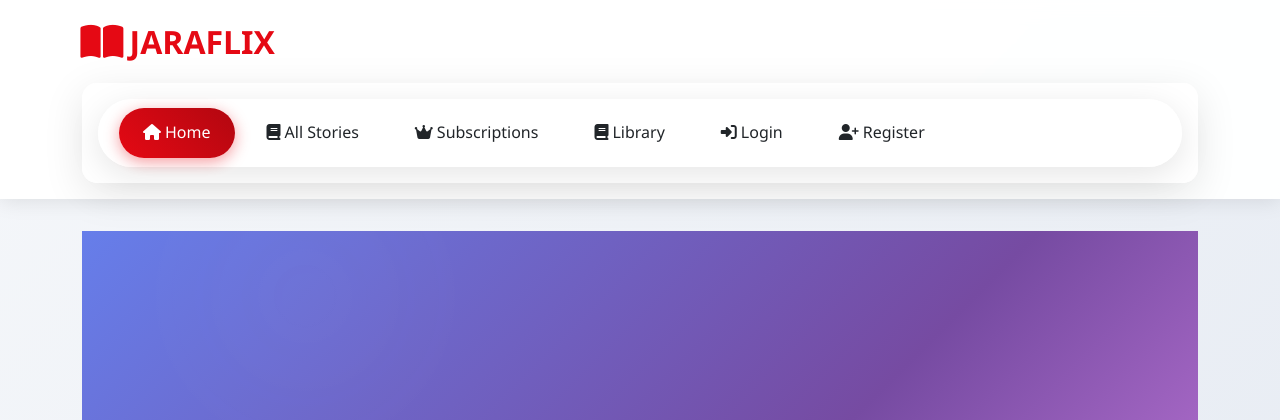
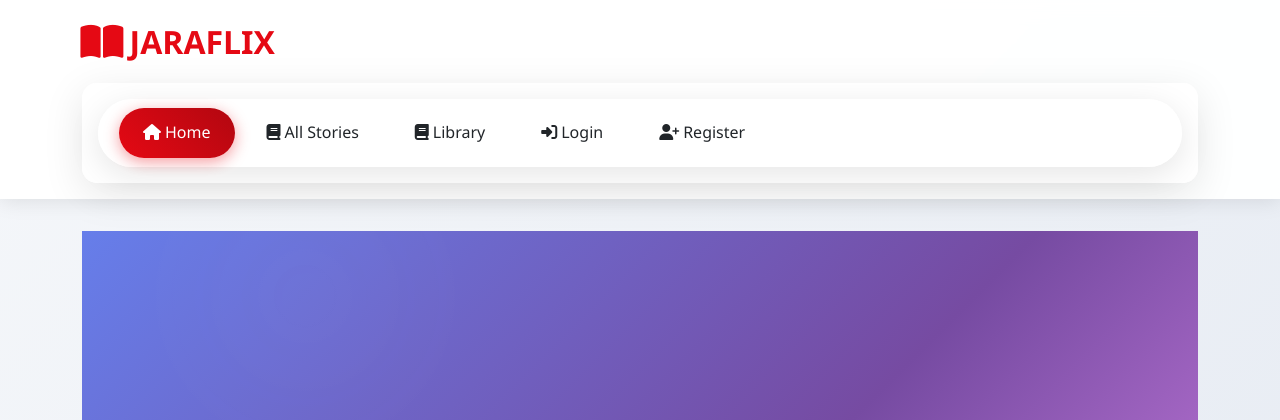
Before and after one commit to Teejayskillz/Project-Cascade, a Django app: page / in a window 1280 px wide. Shown: the top 420 px of the page. Run offline with Django 4.2, Linux system fonts and the light colour scheme; some libraries are stand-ins or nearby versions.

Commit message:
removed sub from navbar

```diff
--- a/templates/base.html
+++ b/templates/base.html
@@ -359,11 +359,7 @@
                         </li>
                         {% endif %}
 
-                        <li class="nav-item">
-                            <a href="#" class="nav-link">
-                                <i class="fas fa-crown me-1"></i>Subscriptions
-                            </a>
-                        </li>
+
                         <li class="nav-item">
                             <a href="#" class="nav-link">
                                 <i class="fas fa-book me-1"></i>Library
```
